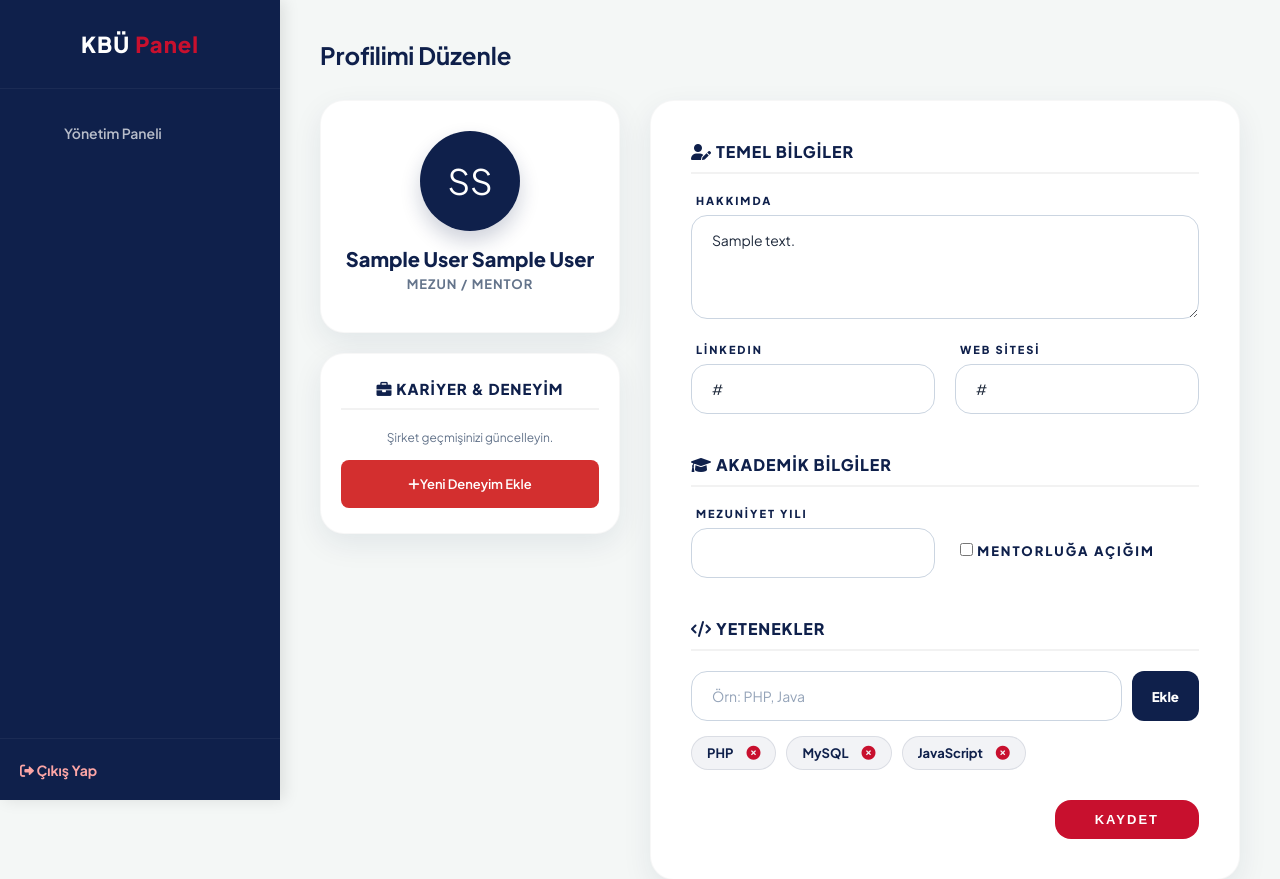
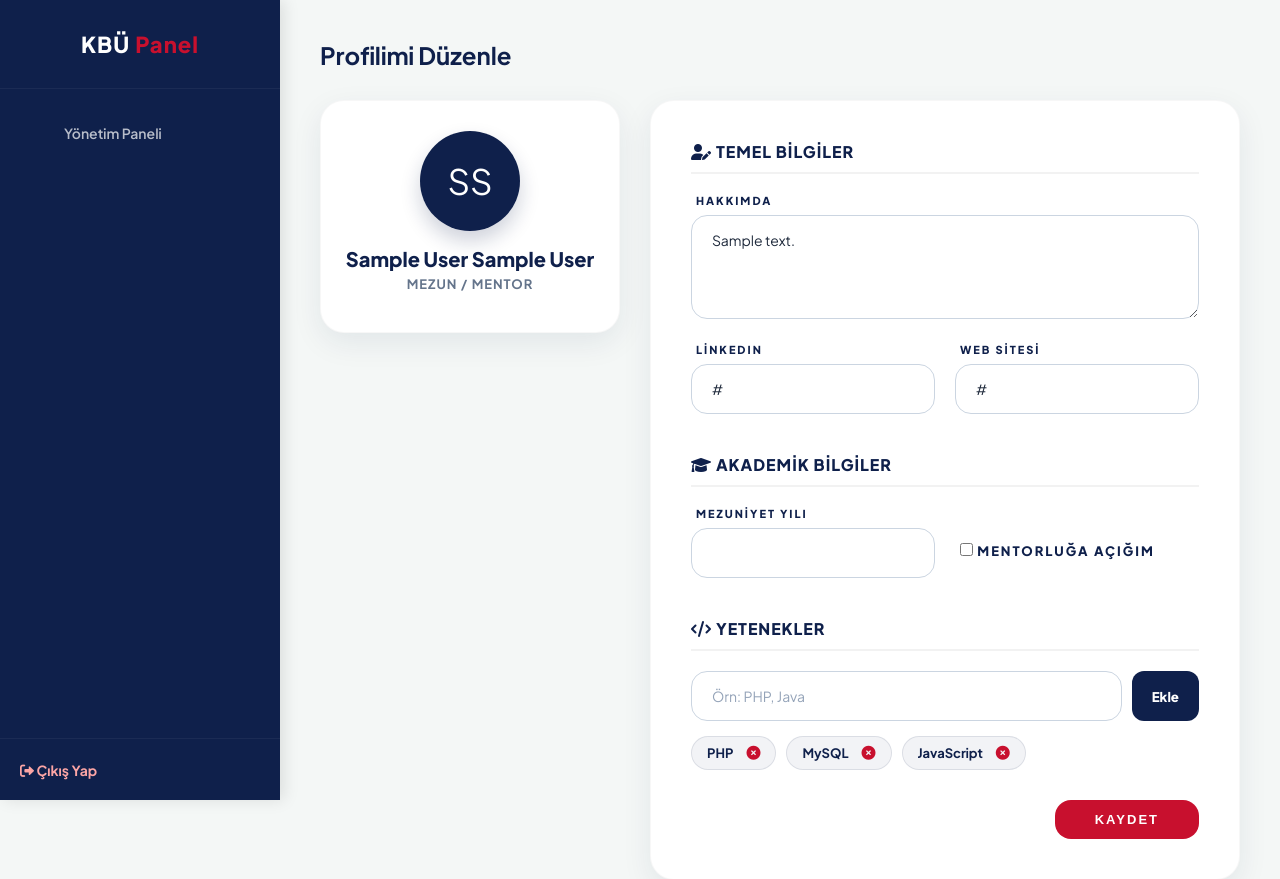
Before and after one commit to Sila-Donmez/KARIYER-ODAKLI-MEZUN-DAYANISMA-FORMU, a PHP site: page /profile.php in a window 1280 px wide. Shown: the top 879 px of the page. Run offline with PHP 8.4, Linux system fonts and the light colour scheme; the visitor is signed in with stand-in values (Sample User, id 1); data comes from the database, SQL or seed files in the repository; tables that the repository leaves empty hold one stand-in row (values such as "Sample post"); data that the repository does not hold is empty.

Commit message:
Update profile.php

```diff
--- a/kariyer_platformu/profile.php
+++ b/kariyer_platformu/profile.php
@@ -118,7 +118,7 @@ $skills_string = implode(",", $user_skill_names);
     <link rel="stylesheet" href="assets/css/profile.css">
     <script src="https://code.jquery.com/jquery-3.6.0.min.js"></script>
     <style>
-        .btn-search-red { height: 48px; padding: 0 35px; background-color: #D32F2F; color: white; border: none; border-radius: 8px; font-weight: 600; cursor: pointer; display: inline-flex; align-items: center; justify-content: center; text-decoration: none; transition: all 0.3s; }
+        .btn-search-red { height: 48px; padding: 0 35px; background-color: #D32F2F; color: white !important; border: none; border-radius: 8px; font-weight: 600; cursor: pointer; display: inline-flex; align-items: center; justify-content: center; text-decoration: none; transition: all 0.3s; }
         .btn-search-red:hover { background-color: #B71C1C; transform: translateY(-1px); }
         .file-upload-label { display: flex; flex-direction: column; align-items: center; justify-content: center; padding: 30px; border: 2px dashed #cbd5e1; border-radius: 12px; background-color: #f8fafc; cursor: pointer; transition: all 0.3s; }
         .file-upload-label:hover { border-color: #D32F2F; background-color: #fef2f2; }
@@ -144,6 +144,8 @@ $skills_string = implode(",", $user_skill_names);
                         <?php endif; ?>
                     </div>
 
+                    <!-- Sadece mezunlar için Kariyer & Deneyim kısmı -->
+                    <?php if ($role == 'graduate'): ?>
                     <div class="glass-card" style="padding: 25px 20px; margin-top: 20px; text-align: center;">
                         <h3 class="profile-section-title" style="font-size: 15px;"><i class="fa-solid fa-briefcase"></i> Kariyer & Deneyim</h3>
                         <p style="font-size: 12px; color: #64748b; margin-bottom: 15px;">Şirket geçmişinizi güncelleyin.</p>
@@ -151,6 +153,7 @@ $skills_string = implode(",", $user_skill_names);
                             <i class="fa-solid fa-plus"></i> Yeni Deneyim Ekle
                         </a>
                     </div>
+                    <?php endif; ?>
                 </div>
 
                 <div class="profile-form-area">
```
